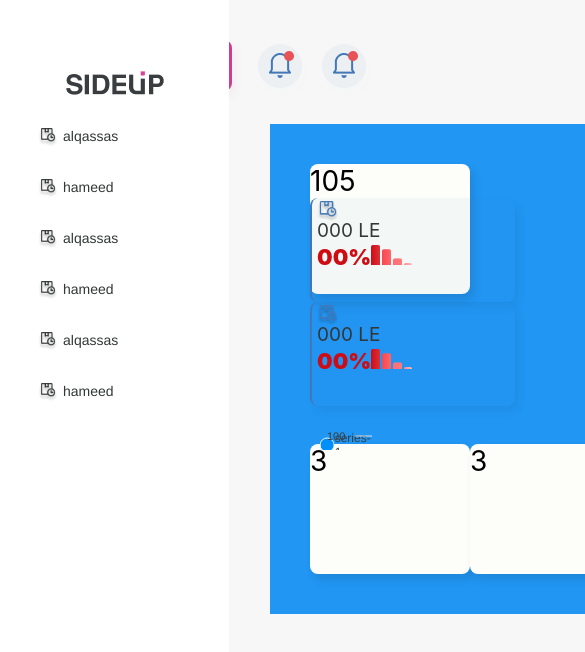
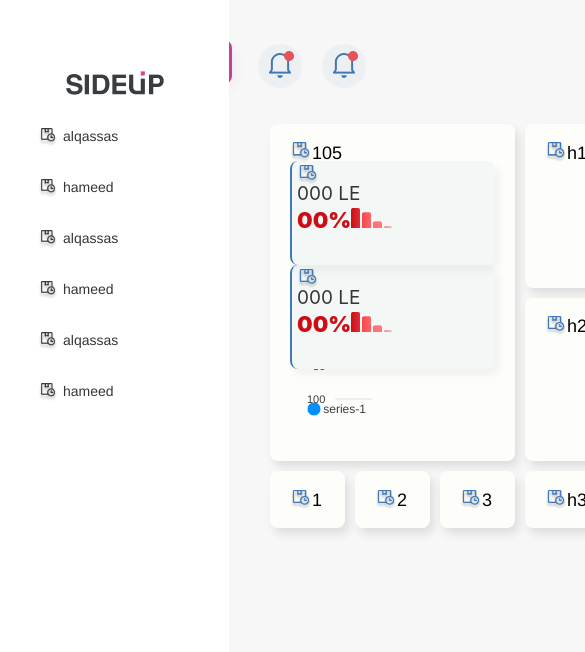
Before and after one commit to abdulrhmanalqassas/sideup, a React (Create React App) app: page / in a window 390 px wide. Shown: the top 652 px of the page, 585 px wide, since content can reach past the window. Built offline with nearby package versions, Linux system fonts and the light colour scheme.

Commit message:
refactor the dash pattern and style to be more responsive

```diff
--- a/src/Card.js
+++ b/src/Card.js
@@ -1,22 +1,42 @@
 import React from "react";
 import styled from "styled-components";
+import headImg from "./assets/images/headImg.png";
 
 const CardInit = styled.div`
-  width:  ${props =>(props.width)};
-  height: ${props =>(props.height)};
-  left: 56.75rem;
-  top: 38.8125rem;
+  width: ${(props) => props.width};
+  height: ${(props) => props.height};
+  padding: 20px;
+  box-sizing: border-box;
   background: #fdfef9;
   box-shadow: 0.25rem 0.375rem 0.625rem rgba(0, 0, 0, 0.1);
   border-radius: 0.5rem;
+  width: 100%;
 `;
 const Head = styled.div`
-color:#000000`;
+  font-family: "Helvetica";
+  font-style: normal;
+  font-weight: 400;
+  font-size: 18px;
+  line-height: 20px;
+  color: #333737;
+  height: 17.1px;
+  display: flex;
+  align-items: center;
+  color: #000000;
+`;
 
-export const Card = ({ header, children ,height="8.125rem", width="10rem"}) => {
+const HeadImg = styled.img`
+width:22px;
+height: 20.3px;
+`;
+
+export const Card = ({ header, children, height = "100%", width }) => {
   return (
     <CardInit height={height} width={width}>
-      <Head>{header}</Head>
+      <Head>
+        <HeadImg src={headImg} />
+        {header}
+      </Head>
       {children}
     </CardInit>
   );
--- a/src/Dash/Dash.js
+++ b/src/Dash/Dash.js
@@ -3,55 +3,40 @@ import styled from "styled-components";
 import { MainCard } from "./mainCard/MainCard";
 import { Card } from "../Card";
 import { SideCards } from "./mainCard/SideCards";
+import {BottomCards} from "./mainCard/bottomCards"
 const Parent = styled.div`
-  padding: 2.5rem;
+  // padding: 2.5rem;
   display: grid;
+  height: 400px;
   grid-template-areas:
-    "main main    main   side-card1  frame frame"
-    "main main    main   side-card2  left  left"
-    "card card    card   side-card3      left  left";
+    "main   main    main   side-card1  frame frame"
+    "main  main    main   side-card2  left  left"
+    "card1 card2   card3   side-card3  left  left";
   gap: 0.625rem;
-  width: fit-content;
-  background-color: #2196f3;
+
 `;
 
-const MCard = styled.div`
-  grid-area: card;
-  display: flex;
-  flex-direction: row;
-  justify-content: space-between;
-`;
+
 const Frame = styled.div`
   grid-area: frame;
-
 `;
 const Left = styled.div`
   grid-area: left;
-
 `;
 
 export const Dash = () => {
   return (
     <Parent>
       <MainCard />
-    <SideCards/>
-      <MCard>
-        <Card height="100%" header={"3"}>
+      <SideCards />
+      <BottomCards/>
 
-        </Card>
-        <Card height="100%" header={"3"}>
-
-        </Card>
-        <Card height="100%" header={"3"}>
-
-        </Card>
-      </MCard>
 
       <Frame>
-        <Card width="20rem" header={"left top"}></Card>
+        <Card header={"left b"}></Card>
       </Frame>
       <Left>
-        <Card width="20rem" height="100%" header={"left"}></Card>
+        <Card  header={"left"}></Card>
       </Left>
     </Parent>
   );
--- /dev/null
+++ b/src/Dash/character.js
@@ -0,0 +1 @@
+import React from "react";
--- /dev/null
+++ b/src/Dash/mainCard/bottomCards.js
@@ -0,0 +1,27 @@
+import React from "react";
+import styled from "styled-components";
+import { Card } from "../../Card";
+const Card1 = styled.div`
+  grid-area: card1;
+`;
+const Card2 = styled.div`
+  grid-area: card2;
+`;
+const Card3 = styled.div`
+  grid-area: card3;
+`;
+export const BottomCards = () => {
+  return (
+    <>
+      <Card1>
+        <Card header={"1"}></Card>
+      </Card1>
+      <Card2>
+        <Card header={"2"}></Card>
+      </Card2>
+      <Card3>
+        <Card header={"3"}></Card>
+      </Card3>
+    </>
+  );
+};
--- a/src/main/Nav.js
+++ b/src/main/Nav.js
@@ -11,8 +11,8 @@ const Notification = styled.img`
 `
 
 const NavButt = styled.div`
-  width: 12.875rem;
-  height: 2.9375rem;
+  width: 7.75rem;
+  height:2.5rem;
   margin: 0 1.25rem 0 0;
   background: ${(props) => (props.dark ? "#cb3e90" : "#F7F7F7")};
   color : ${(props) => (props.dark ? "#cb3e90" : "#F7F7F7")};
```
